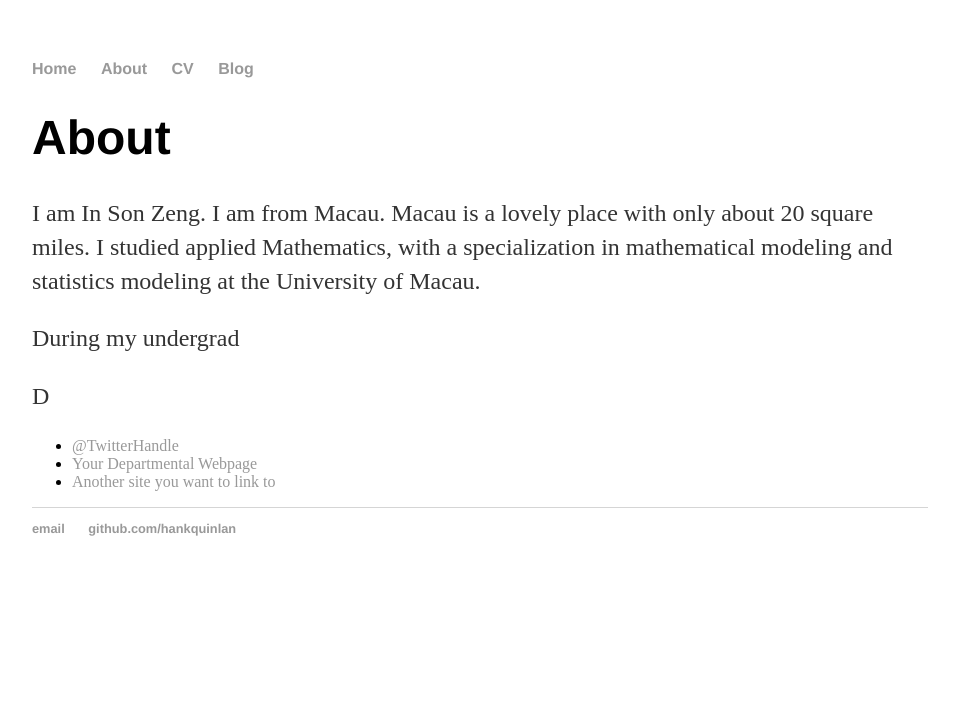
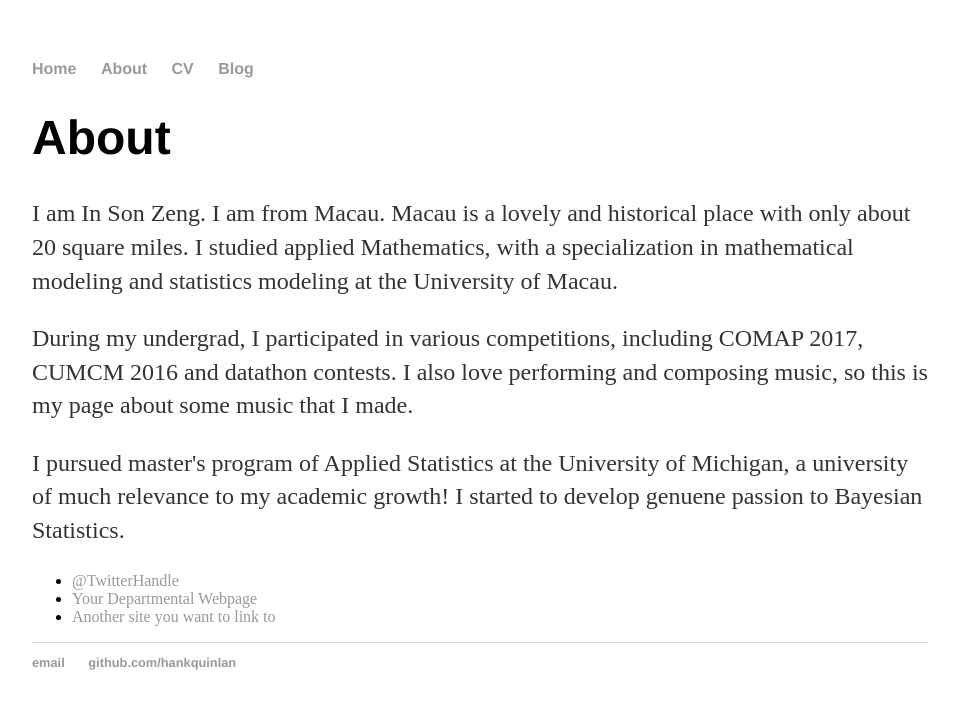
Before and after one commit to son520804/son520804.github.io, a Jekyll site: the page built from about/index.html, in a window 1280 px wide. Shown: the top 709 px of the page, without its empty margins (160-1119 px from the left). Built offline with Jekyll 4.4.1, drawn with Linux system fonts in a browser that asks for light colours.

Commit message:
Update index.html

```diff
--- a/about/index.html
+++ b/about/index.html
@@ -1,13 +1,13 @@
 ---
 layout: default
-title: About Hank Quinlan
+title: About In Son
 ---
 
 		<div class="about">
 			<h1>About</h1>
-			<p>I am In Son Zeng. I am from Macau. Macau is a lovely place with only about 20 square miles. I studied applied Mathematics, with a specialization in mathematical modeling and statistics modeling at the University of Macau.</p>
-			<p>During my undergrad</p>
-			<p>D</p>
+			<p>I am In Son Zeng. I am from Macau. Macau is a lovely and historical place with only about 20 square miles. I studied applied Mathematics, with a specialization in mathematical modeling and statistics modeling at the University of Macau.</p>
+			<p>During my undergrad, I participated in various competitions, including COMAP 2017, CUMCM 2016 and datathon contests. I also love performing and composing music, so this is my page about some music that I made.</p>
+			<p>I pursued master's program of Applied Statistics at the University of Michigan, a university of much relevance to my academic growth! I started to develop genuene passion to Bayesian Statistics.</p>
 			<ul class="contacts">
 				<li><a href="#">@TwitterHandle</a></li>
 				<li><a href="#">Your Departmental Webpage</a></li>
```
